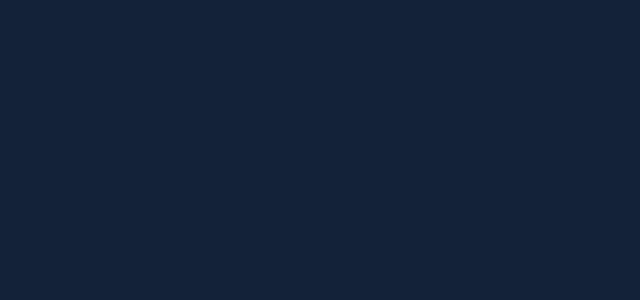
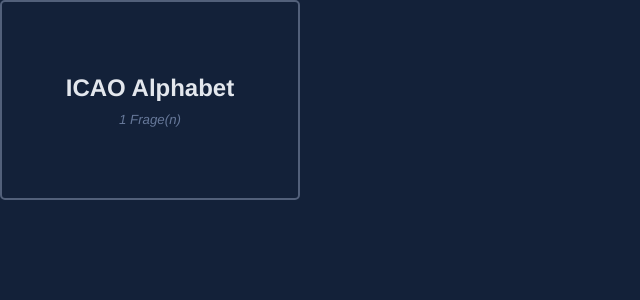
Before and after one commit to Dealcraft/quiz-app, a Vue app: page / in a window 1280 px wide. Shown: the top 300 px of the page, without its empty margins (0-640 px from the left). Built offline with nearby package versions, Linux system fonts and the light colour scheme.

Commit message:
Quiz card

```diff
--- /dev/null
+++ b/src/components/QuizCard.vue
@@ -0,0 +1,50 @@
+<template>
+	<base-card hover class="quiz-card">
+		<h2>{{ quiz.name }}</h2>
+		<h5 class="subtitle">{{ quiz.questions.length }} Frage(n)</h5>
+	</base-card>
+</template>
+
+<script lang="ts">
+import { defineComponent } from "vue";
+import BaseCard from "@/components/Base/BaseCard.vue";
+import { Quiz } from "@/types/quiz.type";
+
+export default defineComponent({
+	name: "QuizCard",
+	components: { BaseCard },
+	props: {
+		quizId: {
+			type: String,
+			required: true,
+		},
+	},
+	data() {
+		return {
+			quiz: {} as Quiz,
+		};
+	},
+
+	created() {
+		const result = this.$store.state.quiz.find(
+			(quiz: Quiz) => quiz.id === this.quizId
+		);
+		if (!result) return;
+		this.quiz = result;
+	},
+});
+</script>
+
+<style scoped lang="scss">
+@import "../styles/variables";
+
+.quiz-card {
+	max-width: $quiz-card-max-width;
+	min-height: $quiz-card-min-height;
+	display: flex;
+	flex-direction: column;
+	justify-content: center;
+	align-items: center;
+	gap: $flex-gap-base * 2;
+}
+</style>
--- a/src/store/index.ts
+++ b/src/store/index.ts
@@ -1,16 +1,14 @@
 import { createStore } from "vuex";
 import VuexPersistence from "vuex-persist";
 import { NIL } from "uuid";
-import { Quiz } from "@/types/quiz.type";
+import { State } from "@/store/state";
 
 const vuexLocal = new VuexPersistence({
 	storage: window.localStorage,
 	key: "quiz-app",
 });
 
-export default createStore<{
-	quiz: Quiz[];
-}>({
+export default createStore<State>({
 	state: {
 		quiz: [
 			{
--- /dev/null
+++ b/src/store/state.ts
@@ -0,0 +1,5 @@
+import { Quiz } from "@/types/quiz.type";
+
+export interface State {
+	quiz: Quiz[];
+}
--- a/src/styles/_main.scss
+++ b/src/styles/_main.scss
@@ -9,3 +9,9 @@
 body {
   background: $background-color;
 }
+
+.subtitle {
+  color: $subtitle-color;
+  font-weight: normal;
+  font-style: italic;
+}
--- a/src/styles/_variables.scss
+++ b/src/styles/_variables.scss
@@ -5,7 +5,12 @@ $border: 2px solid $border-color !default;
 $font-family: Helvetica, Arial, sans-serif !default;
 $font-color: hsl(219, 20%, 91%) !default;
 
+$subtitle-color: hsl(219, 20%, 50%) !default;
+$subtitle-weight: normal !default;
+
 $background-color: hsl(219, 50%, 15%) !default;
+
+$flex-gap-base: 5px !default;
 
 $transition-property: background !default;
 $transition-duration: 300ms !default;
@@ -17,3 +22,6 @@ $card-border-radius: $border-radius !default;
 $card-border: $border !default;
 $card-hover-background: hsl(219, 20%, 30%) !default;
 $card-transition: $transition !default;
+
+$quiz-card-max-width: 300px !default;
+$quiz-card-min-height: 200px !default;
--- a/src/views/HomeView.vue
+++ b/src/views/HomeView.vue
@@ -1,11 +1,19 @@
 <template>
-	<div class="home"></div>
+	<div class="home">
+		<QuizCard
+			v-for="quiz of $store.state.quiz"
+			:quiz-id="quiz.id"
+			:key="quiz.id"
+		/>
+	</div>
 </template>
 
 <script lang="ts">
 import { defineComponent } from "vue";
+import QuizCard from "@/components/QuizCard.vue";
 
 export default defineComponent({
 	name: "HomeView",
+	components: { QuizCard },
 });
 </script>
```
Also changed, not shown: src/vuex.d.ts (added, +10 -0 lines).
